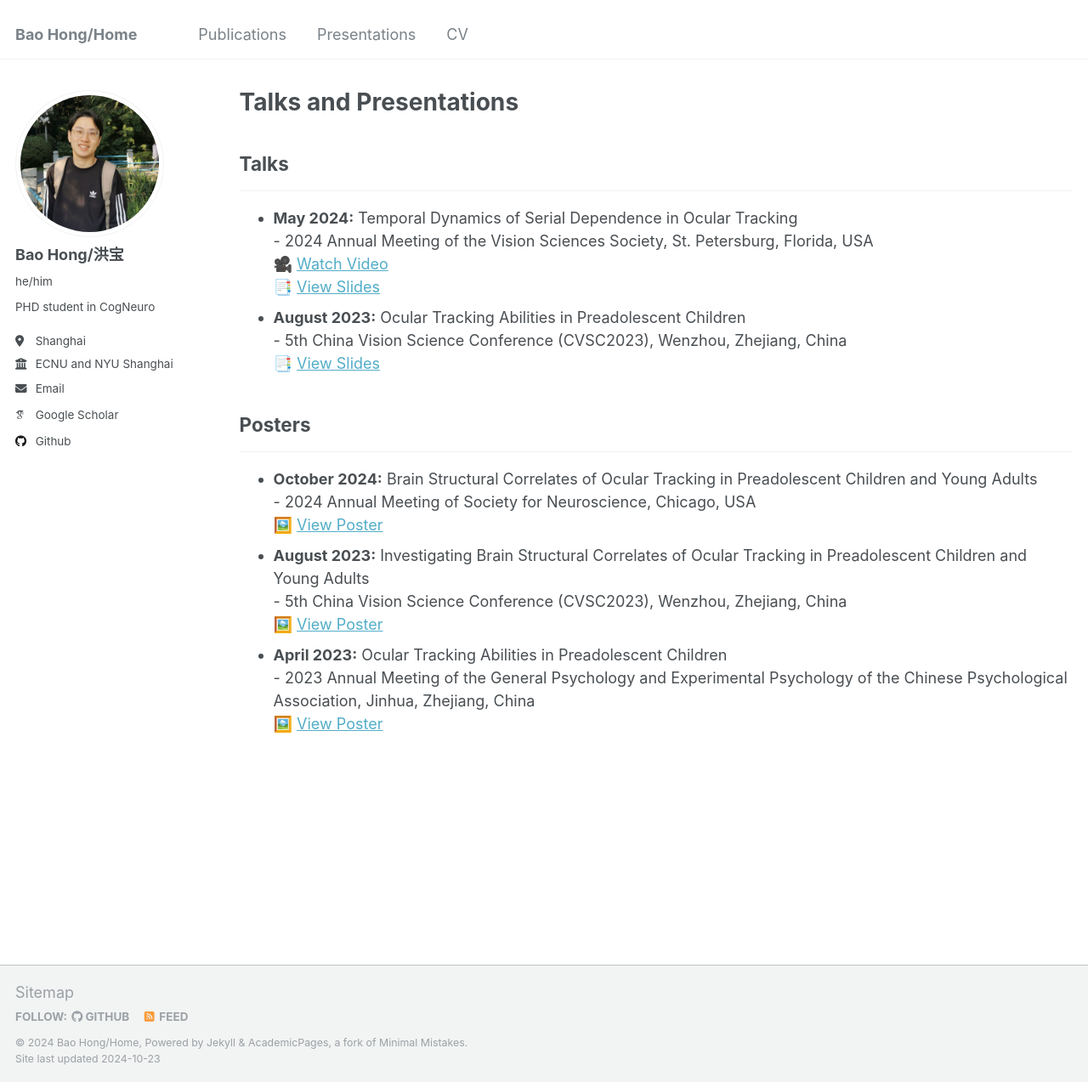
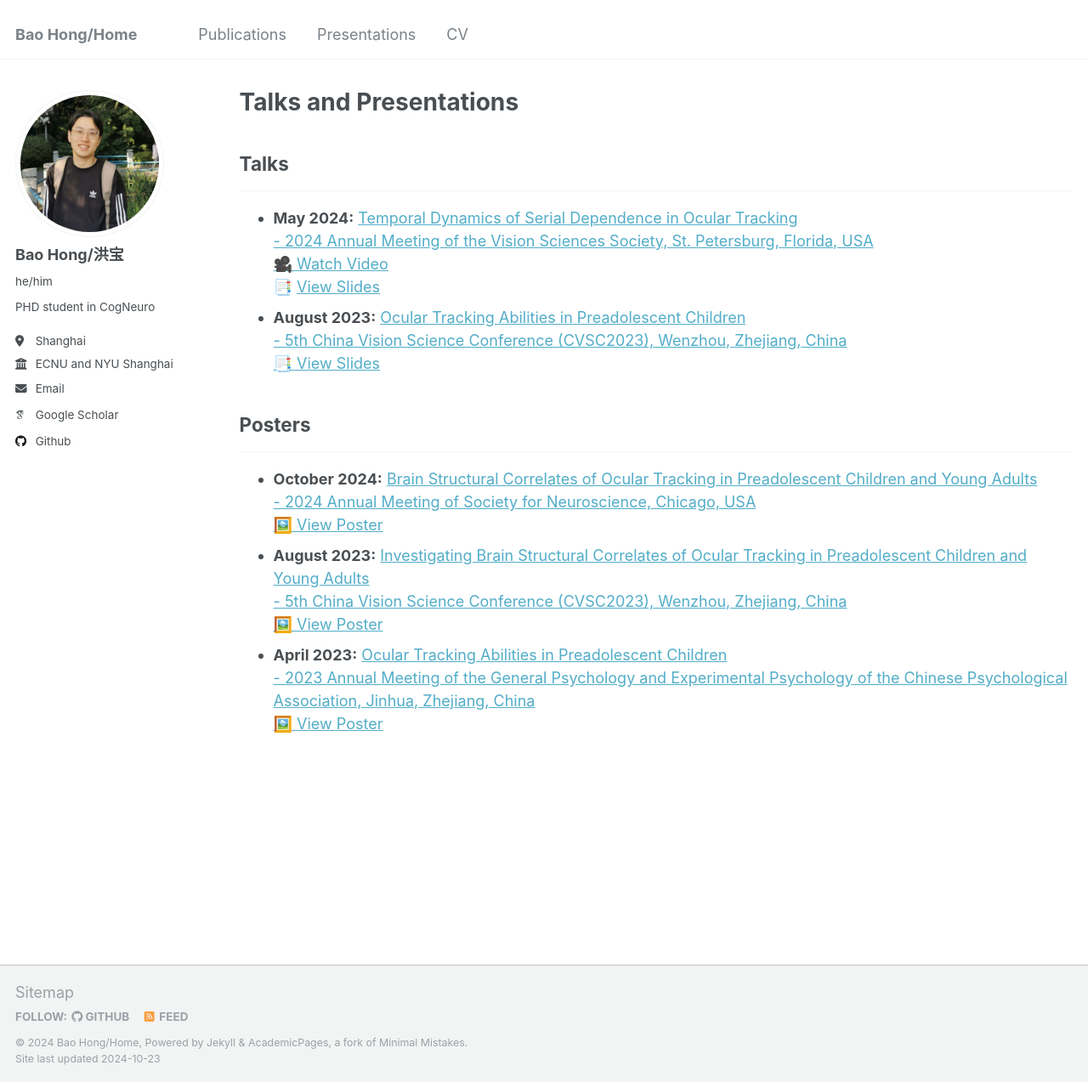
Before and after one commit to Bao-Hong/Bao-Hong.github.io, a Jekyll site: the page built from _pages/talks.html, in a window 1280 px wide and 1273 px high. Shown: the whole window at 85% size. Built offline with Jekyll 4.4.1, drawn with Linux system fonts in a browser that asks for light colours; some web fonts are replaced.

Commit message:
presentation

```diff
--- a/_pages/talks.html
+++ b/_pages/talks.html
@@ -17,8 +17,8 @@ author_profile: true
   {% for talk in site.talks reversed %}
     {% if talk.type == "Talk" %}
       <li>
-        <strong>{{ talk.date | date: "%B %Y" }}:</strong> {{ talk.title }}<br>
-        - {{ talk.venue }}, {{ talk.location }}<br>
+        <strong>{{ talk.date | date: "%B %Y" }}:</strong>
+        <a href="{{ talk.permalink }}">{{ talk.title }}<br>- {{ talk.venue }}, {{ talk.location }}<br>
 
         {% if talk.video_url %}
           🎥 <a href="{{ talk.video_url }}" target="_blank">Watch Video</a><br>
@@ -38,8 +38,8 @@ author_profile: true
   {% for talk in site.talks reversed %}
     {% if talk.type == "Poster" %}
       <li>
-        <strong>{{ talk.date | date: "%B %Y" }}:</strong> {{ talk.title }}<br>
-        - {{ talk.venue }}, {{ talk.location }}<br>
+        <strong>{{ talk.date | date: "%B %Y" }}:</strong>
+        <a href="{{ talk.permalink }}">{{ talk.title }}<br> - {{ talk.venue }}, {{ talk.location }}<br>
 
         {% if talk.file_url %}
           🖼️ <a href="{{ talk.file_url }}" target="_blank">View Poster</a><br>
```
